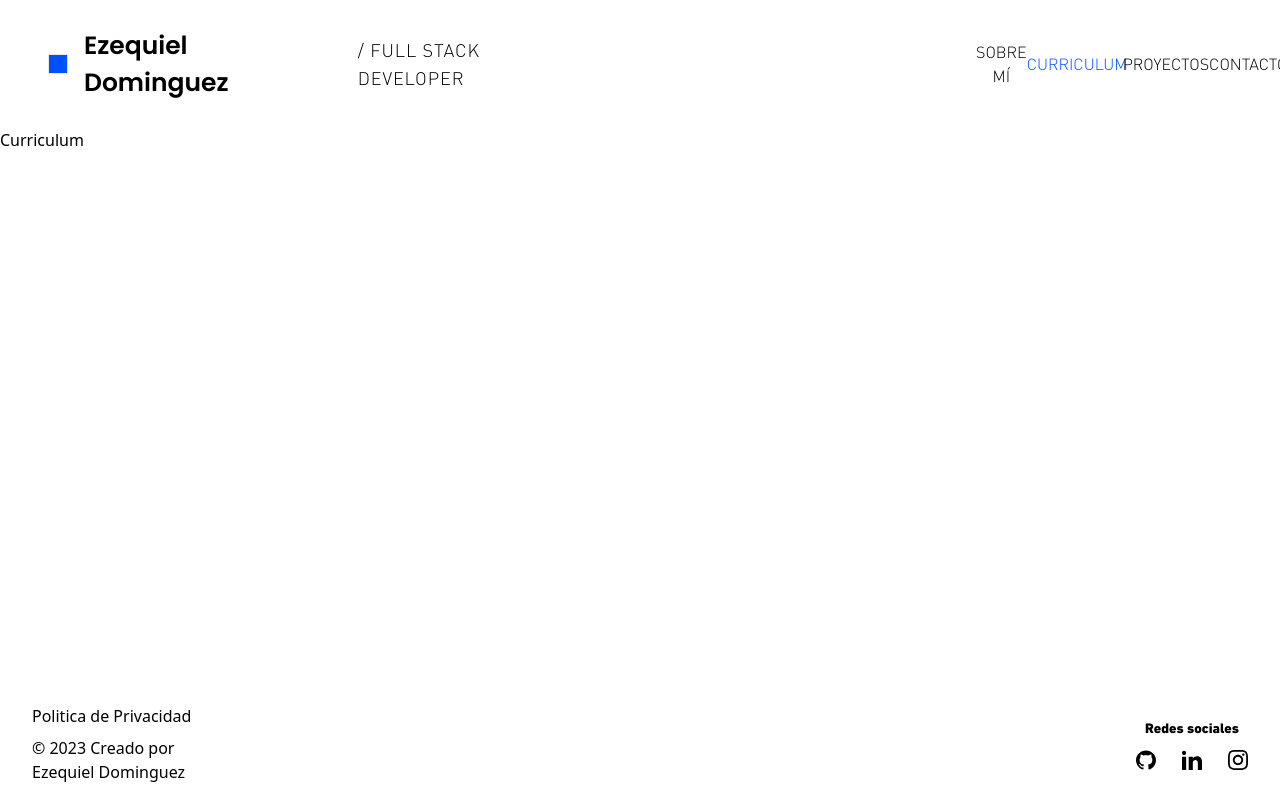
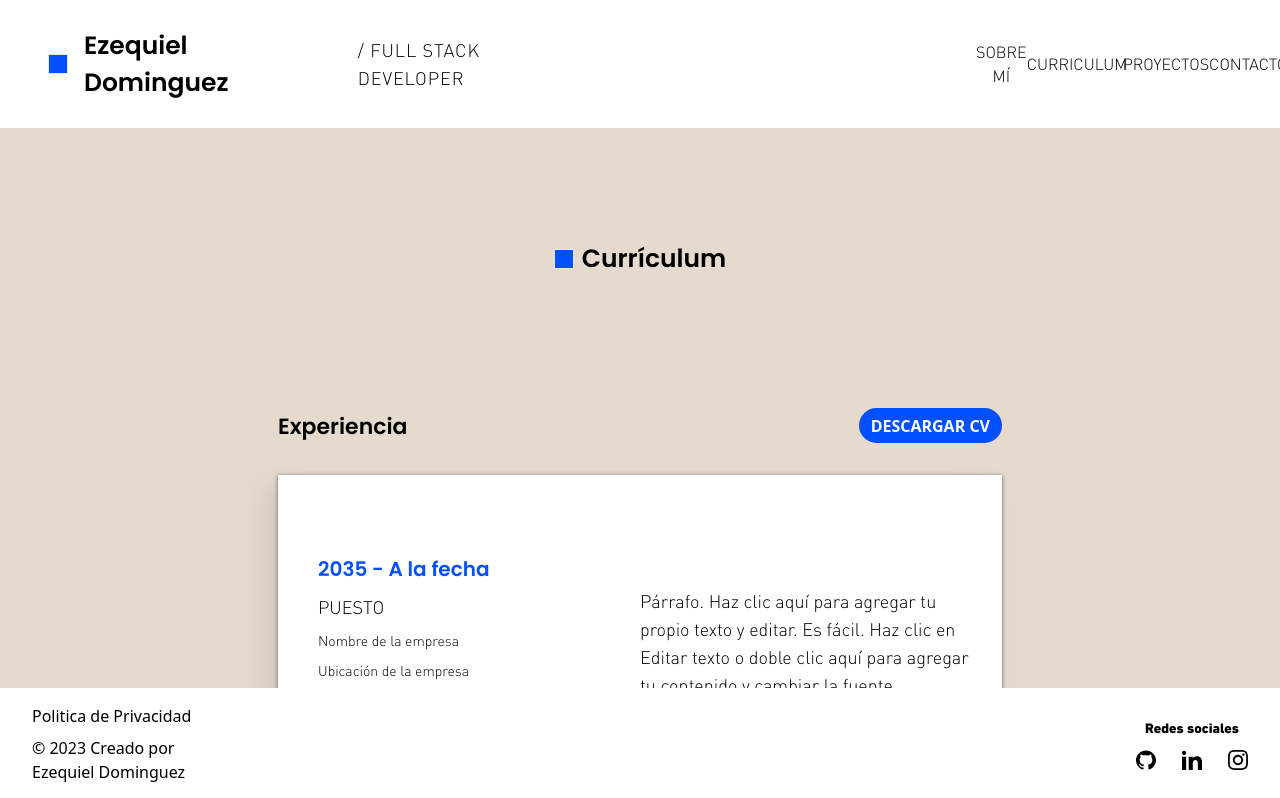
Before and after one commit to Cocahuana/portfolio_nextjs, a Next.js app: page /Curriculum in a window 1280 px wide. Shown: the top 798 px of the page. Built offline with nearby package versions, Linux system fonts and the light colour scheme.

Commit message:
Feat: CV card done

```diff
--- /dev/null
+++ b/src/components/elements/BoxSkin/BoxSkin.tsx
@@ -0,0 +1,13 @@
+type Props = {
+	children: React.ReactNode;
+};
+
+function BoxSkin({ children }: Props) {
+	return (
+		<div className='w-full h-auto bg-[color:var(--skin-dark-bg)]'>
+			{children}
+		</div>
+	);
+}
+
+export default BoxSkin;
--- a/src/components/elements/Button/Button.module.css
+++ b/src/components/elements/Button/Button.module.css
@@ -1,7 +1,7 @@
 
 
 .button{
-    width: 130px;
+    min-width: 130px;
     height: 35px;
     transition: all 0.4s ease;
     cursor: pointer;
@@ -35,4 +35,5 @@
 
 .button__text{
     font-weight: bold;
+    margin: 10px;
 }
--- /dev/null
+++ b/src/components/elements/SquareBlock/SquareBlock.tsx
@@ -0,0 +1,5 @@
+function SquareBlock() {
+	return <div className='w-5 h-5 border bg-[color:var(--primary-bg)]' />;
+}
+
+export default SquareBlock;
--- /dev/null
+++ b/src/components/modules/CurriculumCard/CurriculumCard.tsx
@@ -0,0 +1,46 @@
+import Card from "@/components/elements/Card/Card";
+
+type Props = {
+	date: string;
+	role: string;
+	companyName: string;
+	companyLocation: string;
+	p1: string;
+	p2: string;
+};
+
+function CurriculumCard({
+	date,
+	role,
+	companyName,
+	companyLocation,
+	p1,
+	p2,
+}: Props) {
+	return (
+		<div className='bg-white h-96'>
+			<Card>
+				<div className='w-full h-full flex'>
+					<div className='flex  w-1/2'>
+						<div className='flex flex-col w-full gap-2.5 p-10 pt-20'>
+							<h3 className='text-xl text-[color:var(--primary-bg)]'>
+								{date}
+							</h3>
+							<p className='text-lg'>{role}</p>
+							<p className='text-sm'>{companyName}</p>
+							<p className='text-sm'>{companyLocation}</p>
+						</div>
+					</div>
+					<div className='flex items-center w-1/2 pr-4 pt-6 h-full'>
+						<div className='flex flex-col w-full h-auto justify-between gap-4'>
+							<p className='text-lg'>{p1}</p>
+							<p className='text-lg'>{p2}</p>
+						</div>
+					</div>
+				</div>
+			</Card>
+		</div>
+	);
+}
+
+export default CurriculumCard;
--- a/src/components/modules/Header/Header.tsx
+++ b/src/components/modules/Header/Header.tsx
@@ -1,4 +1,5 @@
 import NavLink from "@/components/elements/NavLink/NavLink";
+import SquareBlock from "@/components/elements/SquareBlock/SquareBlock";
 function Header() {
 	const navLinks = [
 		{
@@ -6,7 +7,7 @@ function Header() {
 			label: "SOBRE MÍ",
 		},
 		{
-			href: "/Curriculum",
+			href: "/curriculum",
 			label: "CURRICULUM",
 		},
 		{
@@ -23,7 +24,7 @@ function Header() {
 		<div className='h-32 flex'>
 			<div className='w-1/2 flex justify-start items-center p-12'>
 				<div className='flex w-auto justify-center items-center gap-4'>
-					<span className='w-5 h-5 border bg-[color:var(--primary-bg)]'></span>
+					<SquareBlock />
 					<h3>Ezequiel Dominguez</h3>
 					<p className='text-lg ml-1 font-medium tracking-wider'>
 						/ FULL STACK DEVELOPER
--- /dev/null
+++ b/src/components/templates/Curriculum/Curriculum.tsx
@@ -0,0 +1,68 @@
+import BoxSkin from "@/components/elements/BoxSkin/BoxSkin";
+import Button from "@/components/elements/Button/Button";
+import SquareBlock from "@/components/elements/SquareBlock/SquareBlock";
+import CurriculumCard from "@/components/modules/CurriculumCard/CurriculumCard";
+function Curriculum() {
+	const experiences = [
+		{
+			date: " 2035 - A la fecha",
+			role: "PUESTO",
+			companyName: "Nombre de la empresa",
+			companyLocation: "Ubicación de la empresa",
+			p1: "Párrafo. Haz clic aquí para agregar tu propio texto y editar. Es fácil. Haz clic en Editar texto o doble clic aquí para agregar tu contenido y cambiar la fuente.",
+			p2: "Aquí puedes contar tu historia y permitir que tus usuarios sepan más sobre ti.",
+		},
+		{
+			date: " 2035 - A la fecha",
+			role: "PUESTO",
+			companyName: "Nombre de la empresa",
+			companyLocation: "Ubicación de la empresa",
+			p1: "Párrafo. Haz clic aquí para agregar tu propio texto y editar. Es fácil. Haz clic en Editar texto o doble clic aquí para agregar tu contenido y cambiar la fuente.",
+			p2: "Aquí puedes contar tu historia y permitir que tus usuarios sepan más sobre ti.",
+		},
+		{
+			date: " 2035 - A la fecha",
+			role: "PUESTO",
+			companyName: "Nombre de la empresa",
+			companyLocation: "Ubicación de la empresa",
+			p1: "Párrafo. Haz clic aquí para agregar tu propio texto y editar. Es fácil. Haz clic en Editar texto o doble clic aquí para agregar tu contenido y cambiar la fuente.",
+			p2: "Aquí puedes contar tu historia y permitir que tus usuarios sepan más sobre ti.",
+		},
+	];
+	return (
+		<BoxSkin>
+			<div className='w-full h-auto  flex flex-col justify-center items-center'>
+				<div className='w-[724px] grid grid-cols-12 gap-8'>
+					<div className='col-span-full row-span-full grid grid-cols-3 grid-rows-2'>
+						<div className='col-span-1 ' />
+						<div className='col-span-1  flex items-center gap-2  justify-center pt-28 pb-2 '>
+							<SquareBlock />
+							<h3>Currículum</h3>
+						</div>
+						<div className='col-span-1 row-span-1' />
+						<h4 className=' flex items-end '>Experiencia</h4>
+						<div />
+						<div className='flex items-end justify-end'>
+							<Button text='DESCARGAR CV' active={true} />
+						</div>
+					</div>
+					<div className='col-span-full flex flex-col gap-8'>
+						{experiences.map((experience: any, key: number) => (
+							<CurriculumCard
+								key={key}
+								date={experience.date}
+								role={experience.role}
+								companyName={experience.companyName}
+								companyLocation={experience.companyLocation}
+								p1={experience.p1}
+								p2={experience.p2}
+							/>
+						))}
+					</div>
+				</div>
+			</div>
+		</BoxSkin>
+	);
+}
+
+export default Curriculum;
--- a/src/pages/Curriculum.tsx
+++ b/src/pages/Curriculum.tsx
@@ -1,11 +1,11 @@
 import Default from "@/components/layouts/Default/Default";
-
-function Curriculum() {
+import Curriculum from "@/components/templates/Curriculum/Curriculum";
+function curriculum() {
 	return (
 		<Default>
-			<div>Curriculum</div>
+			<Curriculum />
 		</Default>
 	);
 }
 
-export default Curriculum;
+export default curriculum;
--- a/src/styles/globals.css
+++ b/src/styles/globals.css
@@ -50,6 +50,7 @@ h2{
 }
 h3{
   font-size: 25px;
+  font-weight: bold;
 }
 h4{
   font-size: 22px;
```
Also changed, not shown: src/components/elements/Card/Card.module.css (renamed from src/components/modules/Card/Card.module.css), src/components/elements/Card/Card.tsx (renamed from src/components/modules/Card/Card.tsx).
